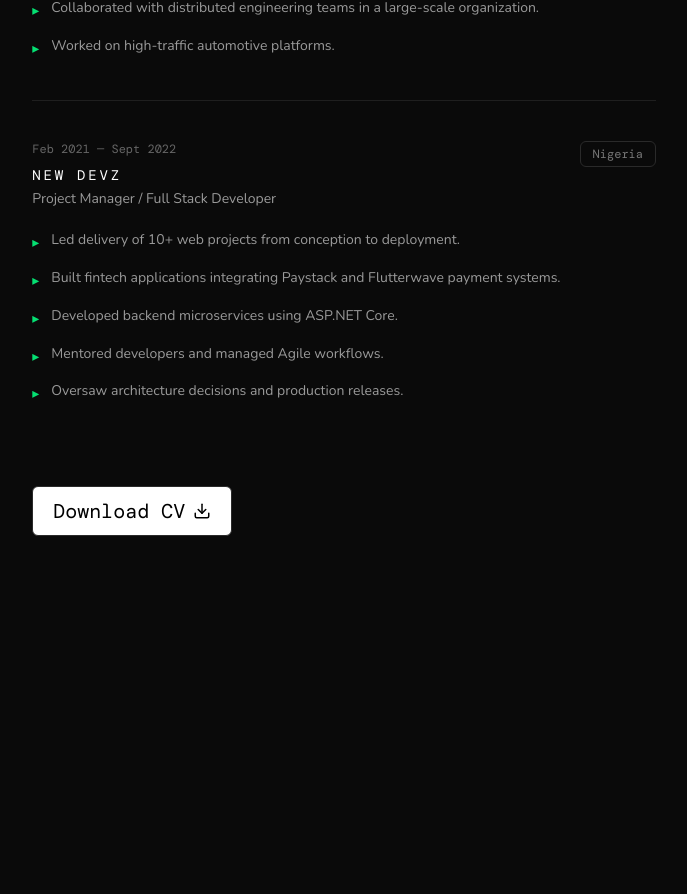
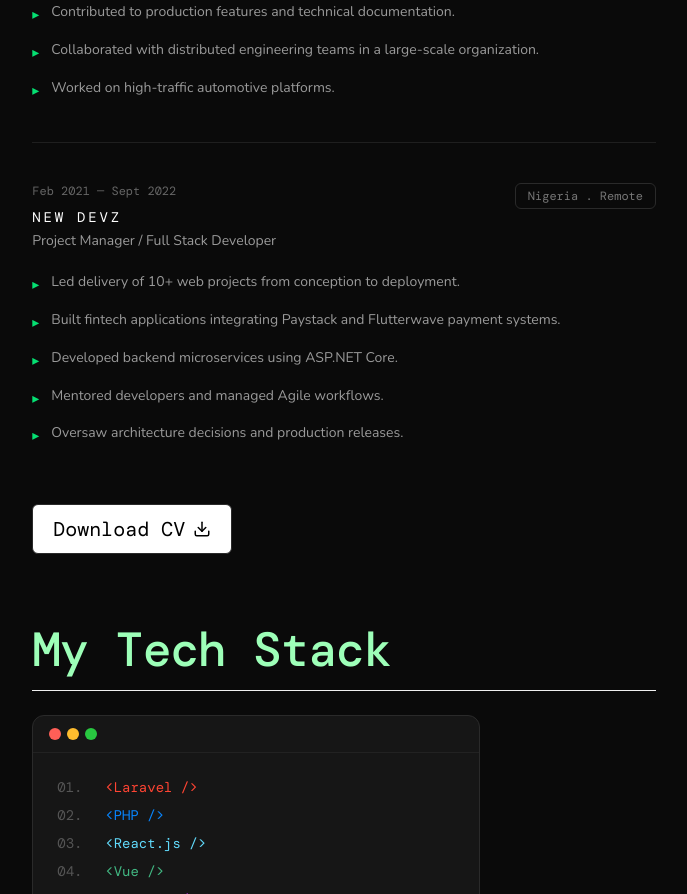
Before and after one commit to Ruthiejayjay/portfolio-website, a Next.js app: page / in a window 1280 px wide. Shown: the part 2550-3444 px from the top of the page, without its empty margins (560-1247 px from the left). Before the commit the page ends 3230 px from the top, so only its background shows below. Built offline with nearby package versions, Linux system fonts and the light colour scheme; a web font is replaced by a local one.

Commit message:
Added tech stack section

```diff
--- a/src/components/About.tsx
+++ b/src/components/About.tsx
@@ -1,5 +1,6 @@
 "use client";
 import Experience from "./Experience";
+import TechStack from "./Techstack";
 
 export default function About() {
   return (
@@ -23,25 +24,28 @@ export default function About() {
           </div>
 
           {/* Paragraph */}
-          <div className="font-nunito space-y-5 sm:space-y-6 max-w-3xl">
+          <div className="space-y-5 sm:space-y-6 max-w-3xl">
+            <div className="font-nunito space-y-5 sm:space-y-6">
               <p className="text-white leading-relaxed text-sm sm:text-[0.95rem]">
                 I&apos;m a Full-Stack Developer with over 4 years of experience
-              building production-ready web applications across fintech and SaaS
-              industries.
+                building production-ready web applications across fintech and
+                SaaS industries.
               </p>
 
               <p className="text-white leading-relaxed text-sm sm:text-[0.95rem]">
-              I specialize in Laravel, Express.js, GraphQL, and modern frontend
-              frameworks like Next.js and Vue. My experience spans API
-              architecture, payment integrations, authentication systems, and
-              scalable backend design.
+                I specialize in Laravel, Express.js, GraphQL, and modern
+                frontend frameworks like Next.js and Vue. My experience spans
+                API architecture, payment integrations, authentication systems,
+                and scalable backend design.
               </p>
 
               <p className="text-white leading-relaxed text-sm sm:text-[0.95rem]">
                 I&apos;ve worked with both Nigerian and international teams,
                 contributing to applications used by real customers globally.
               </p>
+            </div>
             <Experience />
+            <TechStack />
           </div>
         </div>
       </div>
--- a/src/components/Experience.tsx
+++ b/src/components/Experience.tsx
@@ -61,7 +61,7 @@ export default function Experience() {
             ))}
 
             {/* Download CV */}
-            <div className="pt-10">
+            <div className="pt-4">
               <a
                 href="/ruth-james-cv.pdf"
                 download
--- /dev/null
+++ b/src/components/Techstack.tsx
@@ -0,0 +1,39 @@
+"use client";
+import { techStack } from "@/data";
+
+export default function TechStack() {
+  return (
+    <section id="tech" className="relative">
+      <div className="max-w-6xl mx-auto space-y-6">
+        <h2 className="font-mono text-[#9DFFB8] text-3xl sm:text-4xl lg:text-5xl font-medium tracking-tight mb-4">
+          My Tech Stack
+        </h2>
+        <hr className="h-px bg-white flex-1" />
+
+        <div className="bg-[#161616] border border-[#2a2a2a] rounded-xl overflow-hidden max-w-md">
+          {/* Terminal dots */}
+          <div className="flex gap-1.5 px-4 py-3 border-b border-[#222]">
+            <div className="w-3 h-3 rounded-full bg-[#ff5f57]" />
+            <div className="w-3 h-3 rounded-full bg-[#febc2e]" />
+            <div className="w-3 h-3 rounded-full bg-[#28c840]" />
+          </div>
+
+          {/* Code lines */}
+          <div className="px-6 py-5">
+            {techStack.map((tech) => (
+              <div
+                key={tech.line}
+                className="flex gap-6 font-mono text-sm leading-loose"
+              >
+                <span className="text-[#555] select-none w-6 text-right shrink-0">
+                  {String(tech.line).padStart(2, "0")}.
+                </span>
+                <span style={{ color: tech.color }}>{tech.name}</span>
+              </div>
+            ))}
+          </div>
+        </div>
+      </div>
+    </section>
+  );
+}
--- a/src/data/index.ts
+++ b/src/data/index.ts
@@ -11,7 +11,7 @@ export const experienceItems: ExperienceItem[] = [
     period: "Mar 2025 — Present",
     company: "Spent (SpentNow, Spent Business, Giftas, Boloso)",
     role: "Backend Developer",
-    type: "Remote",
+    type: "Nigeria . Remote",
     bullets: [
       "Maintain and enhance backend systems powering live fintech platforms serving real users.",
       "Develop and ship features using Laravel, Inertia.js, and Filament.",
@@ -24,7 +24,7 @@ export const experienceItems: ExperienceItem[] = [
     period: "Oct 2023 — Dec 2025",
     company: "Aptiw Ltd (Clientforce)",
     role: "Full-Stack Developer",
-    type: "Remote",
+    type: "Nigeria · Remote",
     bullets: [
       "Built and maintained SaaS applications using Laravel, Express.js, and GraphQL.",
       "Developed frontend interfaces using Next.js and Vue.js.",
@@ -37,7 +37,7 @@ export const experienceItems: ExperienceItem[] = [
     period: "Sept 2023 — Oct 2023",
     company: "HNG Internship",
     role: "Full-Stack Developer",
-    type: "Remote",
+    type: "Remote · Internship",
     bullets: [
       "Designed database schemas and API specifications for collaborative projects.",
       "Built backend features using Laravel.",
@@ -61,7 +61,7 @@ export const experienceItems: ExperienceItem[] = [
     period: "Feb 2021 — Sept 2022",
     company: "New Devz",
     role: "Project Manager / Full Stack Developer",
-    type: "Nigeria",
+    type: "Nigeria . Remote",
     bullets: [
       "Led delivery of 10+ web projects from conception to deployment.",
       "Built fintech applications integrating Paystack and Flutterwave payment systems.",
@@ -73,14 +73,13 @@ export const experienceItems: ExperienceItem[] = [
 ];
 
 export const techStack: TechItem[] = [
-  { line: 1, name: "laravel", color: "#ff4433" },
-  { line: 2, name: "react.js", color: "#61dafb" },
-  { line: 3, name: "vue />" },
-  { line: 4, name: "next.js", color: "#ffffff" },
-  { line: 5, name: "node.js", color: "#4ade80" },
-  { line: 6, name: "tailwind //", color: "#38bdf8" },
-  { line: 7, name: "GraphQL" },
-  { line: 8, name: "shadcn/ui" },
+  { line: 1, name: "<Laravel />", color: "#ff4433" },
+  { line: 2, name: "<PHP />", color: "#0885FD" },
+  { line: 3, name: "<React.js />", color: "#61dafb" },
+  { line: 4, name: "<Vue />", color: "#42b883" },
+  { line: 5, name: "<Next.js />", color: "#C02FFF" },
+  { line: 6, name: "<Node.js />", color: "#4ade80" },
+  { line: 7, name: "<Express.js />", color: "#38bdf8" },
+  { line: 8, name: "<GraphQL />" },
   { line: 9, name: "...and many more //" },
-  { line: 10, name: "tailwind" },
 ];
```
Lines whose indentation alone changed are shown as unchanged.
